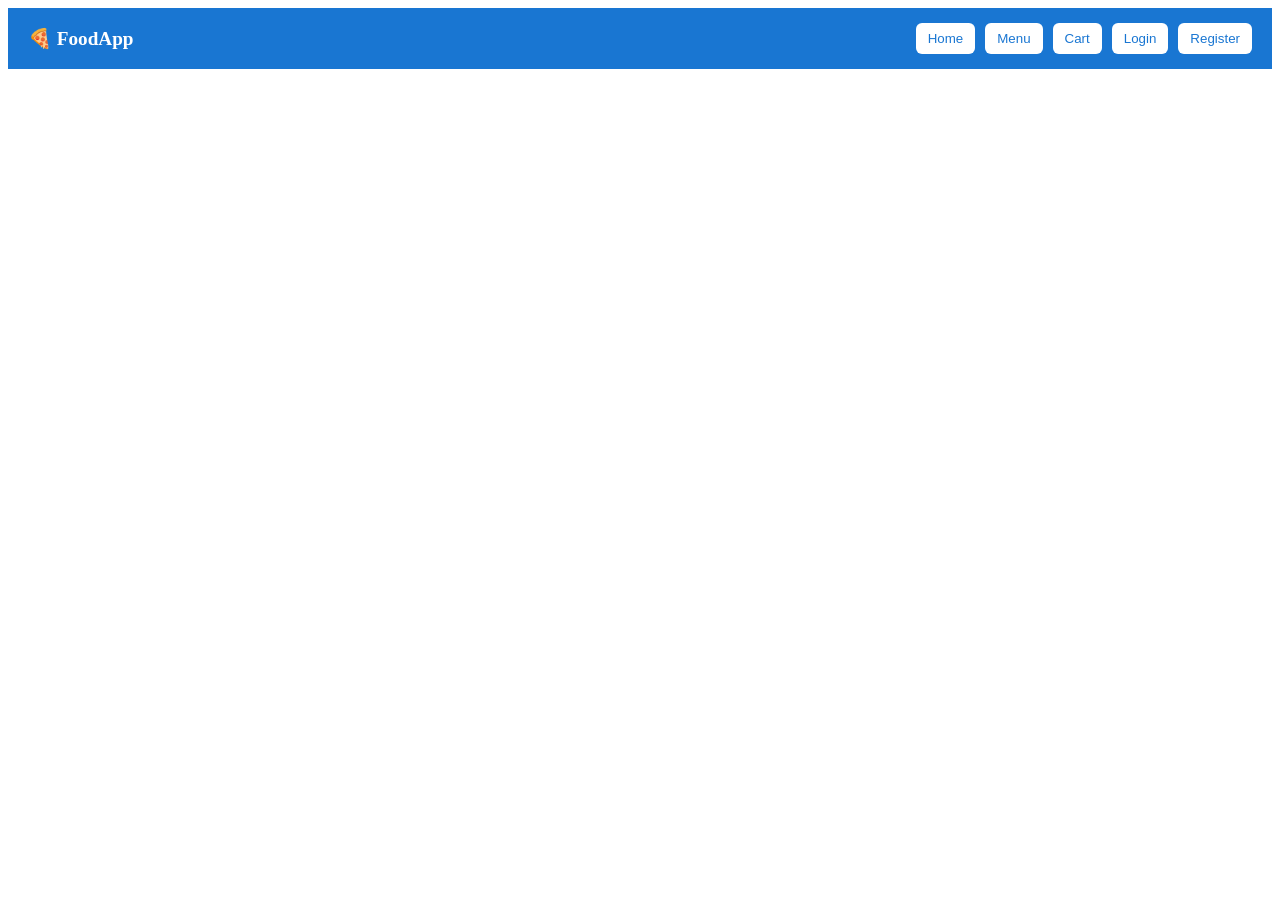
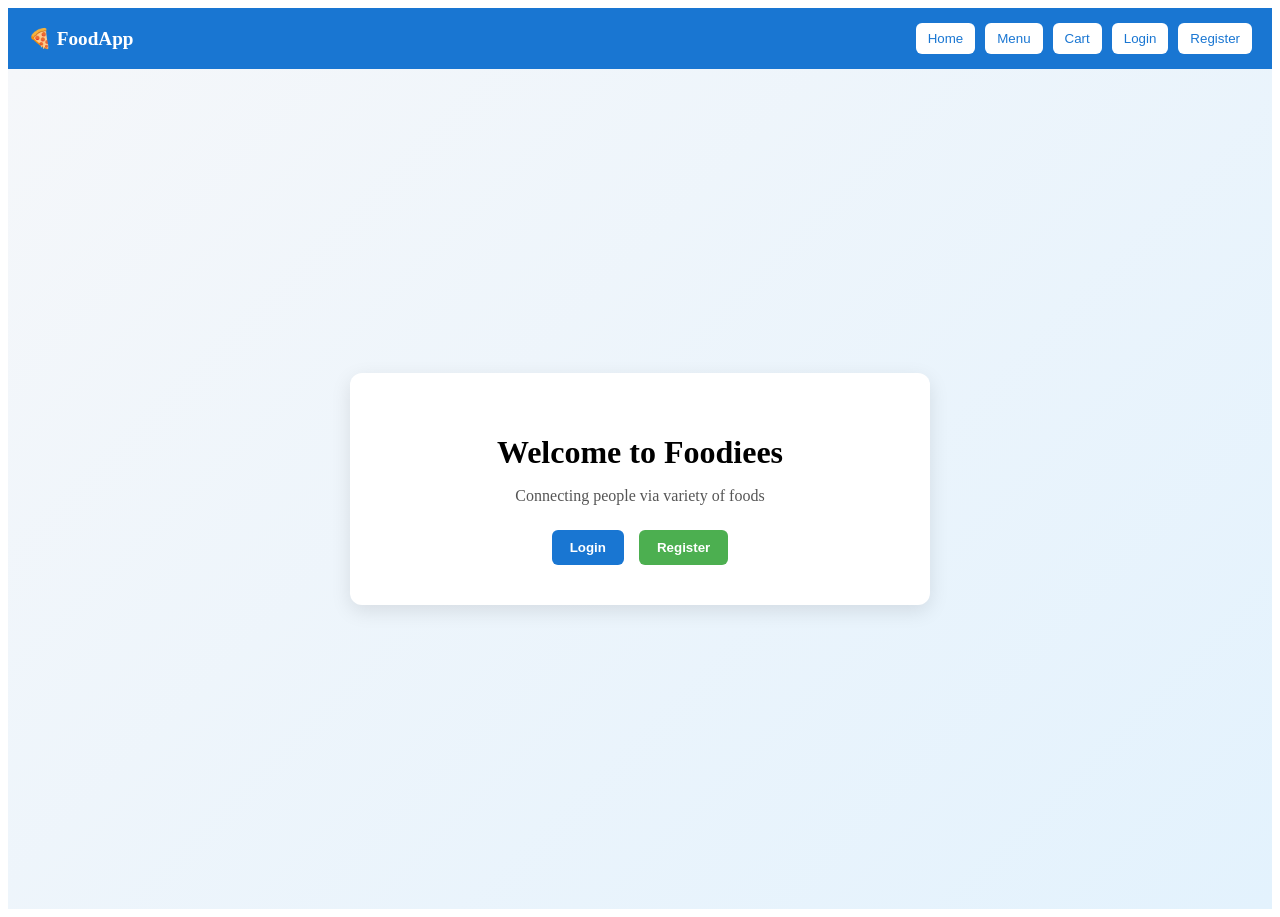
Before and after one commit to Developer-KAMALESH/Retail-Ordering-WebApplication, an Angular app in the folder retail-frontend/: page /home in a window 1280 px wide. Before the commit this address led to /. Before the commit the page ends 800 px from the top, so only its background shows below. Built offline with nearby package versions, Linux system fonts and the light colour scheme.

Commit message:
cretaed home component and routing

```diff
--- /dev/null
+++ b/retail-frontend/src/app/Pages/home.component/home.component.css
@@ -0,0 +1,61 @@
+.home-container {
+  display: flex;
+  justify-content: center;
+  align-items: center;
+  min-height: 100vh;
+  background: linear-gradient(135deg, #f5f7fa, #e3f2fd);
+  padding: 20px;
+}
+
+.hero {
+  text-align: center;
+  background: white;
+  padding: 40px;
+  border-radius: 12px;
+  max-width: 500px;
+  width: 100%;
+  box-shadow: 0 6px 20px rgba(0, 0, 0, 0.1);
+}
+
+.hero h1 {
+  margin-bottom: 10px;
+  font-size: 2rem;
+}
+
+.hero p {
+  color: #555;
+  margin-bottom: 25px;
+}
+
+.actions {
+  display: flex;
+  justify-content: center;
+  gap: 15px;
+  flex-wrap: wrap;
+}
+
+button {
+  padding: 10px 18px;
+  border: none;
+  border-radius: 6px;
+  font-weight: bold;
+  cursor: pointer;
+}
+
+.login-btn {
+  background: #1976d2;
+  color: white;
+}
+
+.login-btn:hover {
+  background: #0d47a1;
+}
+
+.register-btn {
+  background: #4caf50;
+  color: white;
+}
+
+.register-btn:hover {
+  background: #2e7d32;
+}
--- /dev/null
+++ b/retail-frontend/src/app/Pages/home.component/home.component.html
@@ -0,0 +1,11 @@
+<div class="home-container">
+  <div class="hero">
+    <h1>Welcome to Foodiees</h1>
+    <p>Connecting people via variety of foods</p>
+
+    <div class="actions">
+      <button class="login-btn" (click)="navigateToLogin()">Login</button>
+      <button class="register-btn" (click)="navigateToRegister()">Register</button>
+    </div>
+  </div>
+</div>
--- /dev/null
+++ b/retail-frontend/src/app/Pages/home.component/home.component.ts
@@ -0,0 +1,23 @@
+import { Component } from '@angular/core';
+import { CommonModule } from '@angular/common';
+import { Router } from '@angular/router';
+
+@Component({
+  selector: 'app-home',
+  standalone: true,
+  imports: [CommonModule],
+  templateUrl: './home.component.html',
+  styleUrls: ['./home.component.css']
+})
+export class HomeComponent {
+
+  constructor(private router: Router) {}
+
+  navigateToLogin(): void {
+    this.router.navigate(['/login']);
+  }
+
+  navigateToRegister(): void {
+    this.router.navigate(['/register']);
+  }
+}
--- a/retail-frontend/src/app/Pages/navbar.component/navbar.component.html
+++ b/retail-frontend/src/app/Pages/navbar.component/navbar.component.html
@@ -2,7 +2,7 @@
   <div class="logo" (click)="navigate('menu')">🍕 FoodApp</div>
 
   <div class="nav-links">
-    <button routerLink="/menu" routerLinkActive="active">Home</button>
+    <button routerLink="/home" routerLinkActive="active">Home</button>
     <button routerLink="/menu" routerLinkActive="active">Menu</button>
     <button routerLink="/cart" routerLinkActive="active">Cart</button>
     <button routerLink="/login" routerLinkActive="active">Login</button>
--- a/retail-frontend/src/app/app.routes.ts
+++ b/retail-frontend/src/app/app.routes.ts
@@ -3,11 +3,13 @@ import { MenuComponent } from "./Pages/menu.component/menu.component";
 import { RegisterPageComponent } from "./Pages/register-page.component/register-page.component";
 import { LoginPageComponent } from "./Pages/login-page.component/login-page.component";
 import { CartComponent } from "./Pages/cart.component/cart.component";
+import { HomeComponent } from "./Pages/home.component/home.component";
 
 export const routes: Routes = [
  { path: '', redirectTo: 'menu', pathMatch: 'full' },
   { path: 'menu', component: MenuComponent },
   { path: 'login', component: LoginPageComponent },
   { path: 'register', component: RegisterPageComponent },
-  { path: 'cart',component:CartComponent}
+  { path: 'cart',component:CartComponent},
+  {path: 'home',component:HomeComponent}
 ];
```
Also changed, not shown: 2 other files (tests, documents, lock files or other folders).
